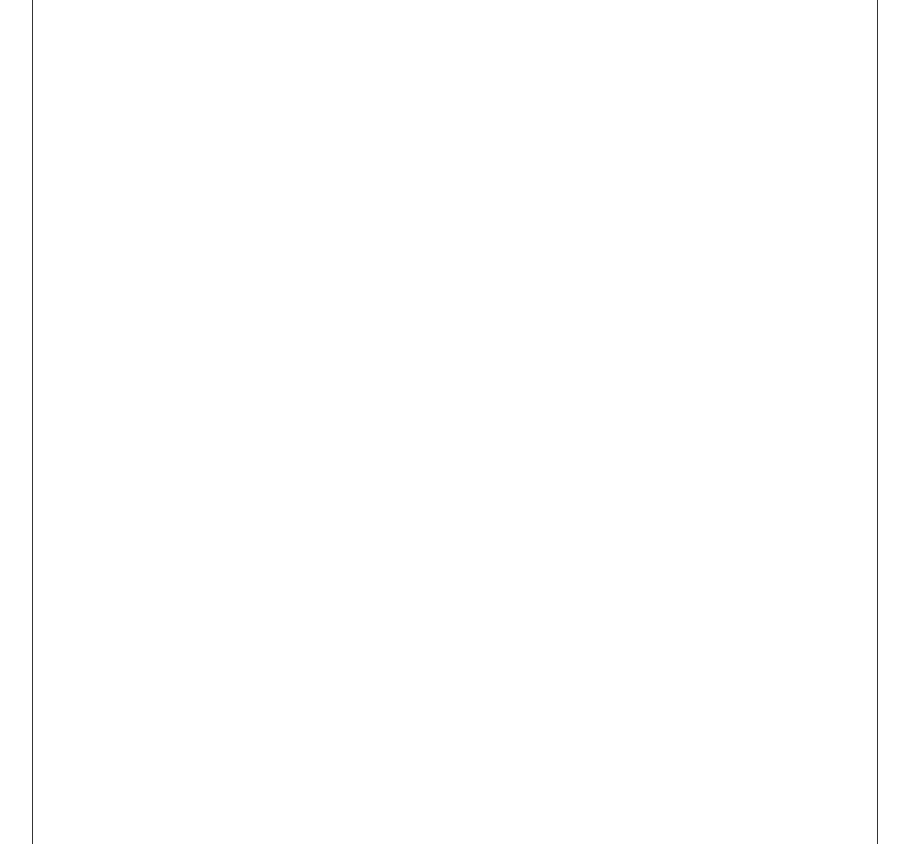
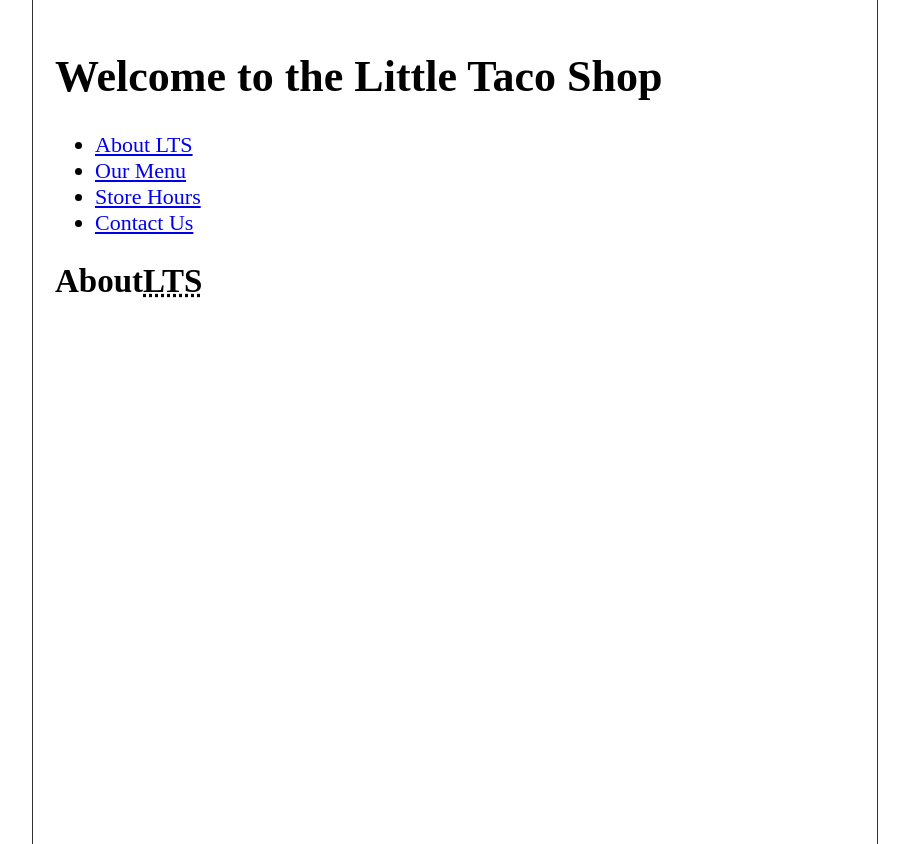
Before and after one commit to harindun99/First-html-project, a plain HTML site: page index.html in a window 1280 px wide. Shown: the whole page, without its empty margins (185-1094 px from the left). Drawn offline with Linux system fonts and the light colour scheme.

Commit message:
Create Primary Navigation.

```diff
--- a/index.html
+++ b/index.html
@@ -11,7 +11,36 @@
     </head>
 
     <body>
-        <header></header>
+        <header>
+            <h1>Welcome to the Little Taco Shop</h1>
+
+            <nav aria-label="primary navigation">
+                <ul>
+                    <li>
+                        <a href="#aboutlts">About LTS</a>
+                    </li>
+                    <li>
+                        <a href="#menu">Our Menu</a>
+                    </li>
+                    <li>
+                        <a href="hours.html">Store Hours</a>
+                    </li>
+                    <li>
+                        <a href="contact.html">Contact Us</a>
+                    </li>
+                </ul>
+
+            </nav>
+
+        </header>
+
+        <main>
+            <article id="aboutlts">
+                <h2>About<abbr title="Little Taco Shop">LTS</abbr></h2>
+            </article>
+        </main>
+
     </body>
 
+
 </html>
```
